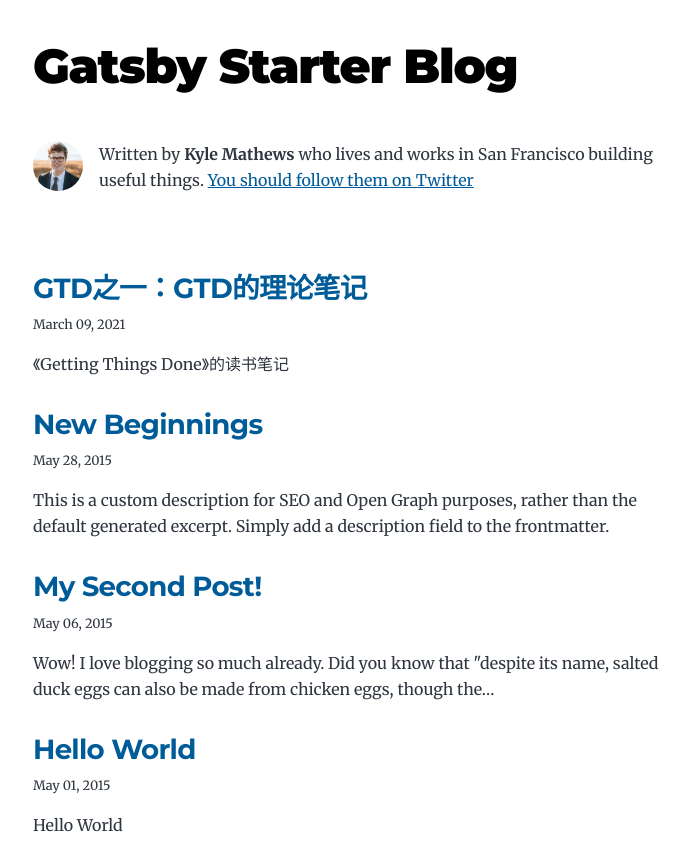
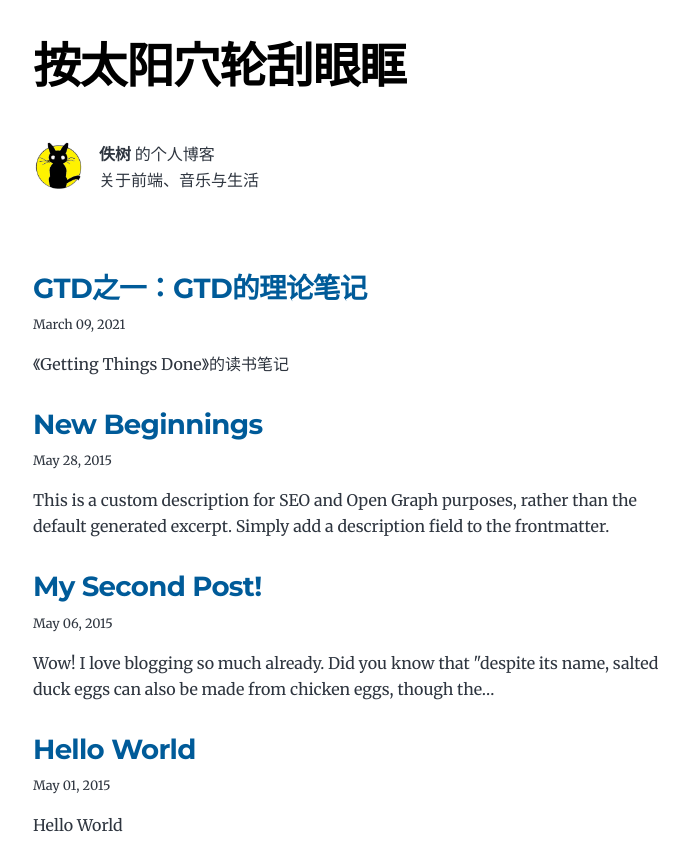
Before and after one commit to hrayd/blog, a Gatsby site: page / in a window 1280 px wide. Shown: the top 841 px of the page, without its empty margins (291-980 px from the left). Built offline with nearby package versions, Linux system fonts and the light colour scheme; Gatsby itself is replaced by a stand-in of ours.

Commit message:
更新界面配置

```diff
--- a/gatsby-config.js
+++ b/gatsby-config.js
@@ -1,15 +1,15 @@
 module.exports = {
   siteMetadata: {
-    title: `Gatsby Starter Blog`,
+    title: `按太阳穴轮刮眼眶`,
     author: {
-      name: `Kyle Mathews`,
-      summary: `who lives and works in San Francisco building useful things.`,
+      name: `佚树`,
+      summary: `关于前端、音乐与生活`,
     },
-    description: `A starter blog demonstrating what Gatsby can do.`,
-    siteUrl: `https://gatsbystarterblogsource.gatsbyjs.io/`,
-    social: {
-      twitter: `kylemathews`,
-    },
+    description: `佚树的个人博客`,
+    // siteUrl: `https://gatsbystarterblogsource.gatsbyjs.io/`,
+    // social: {
+    //   twitter: `kylemathews`,
+    // },
   },
   plugins: [
     `gatsby-plugin-image`,
--- a/src/components/bio.js
+++ b/src/components/bio.js
@@ -36,21 +36,20 @@ const Bio = () => {
         className="bio-avatar"
         layout="fixed"
         formats={["AUTO", "WEBP", "AVIF"]}
-        src="../images/profile-pic.png"
+        src="../images/profile-pic.jpg"
         width={50}
         height={50}
         quality={95}
         alt="Profile picture"
       />
-      {author?.name && (
-        <p>
-          Written by <strong>{author.name}</strong> {author?.summary || null}
-          {` `}
-          <a href={`https://twitter.com/${social?.twitter || ``}`}>
-            You should follow them on Twitter
-          </a>
-        </p>
-      )}
+      <div>
+        {author?.name && (
+          <p>
+            <strong>{author.name}</strong> 的个人博客
+          </p>
+        )}
+        {author?.summary && <p>{author?.summary || null}</p>}
+      </div>
     </div>
   )
 }
```
Also changed, not shown: src/images/profile-pic.jpg (added), src/images/profile-pic.png (deleted).
